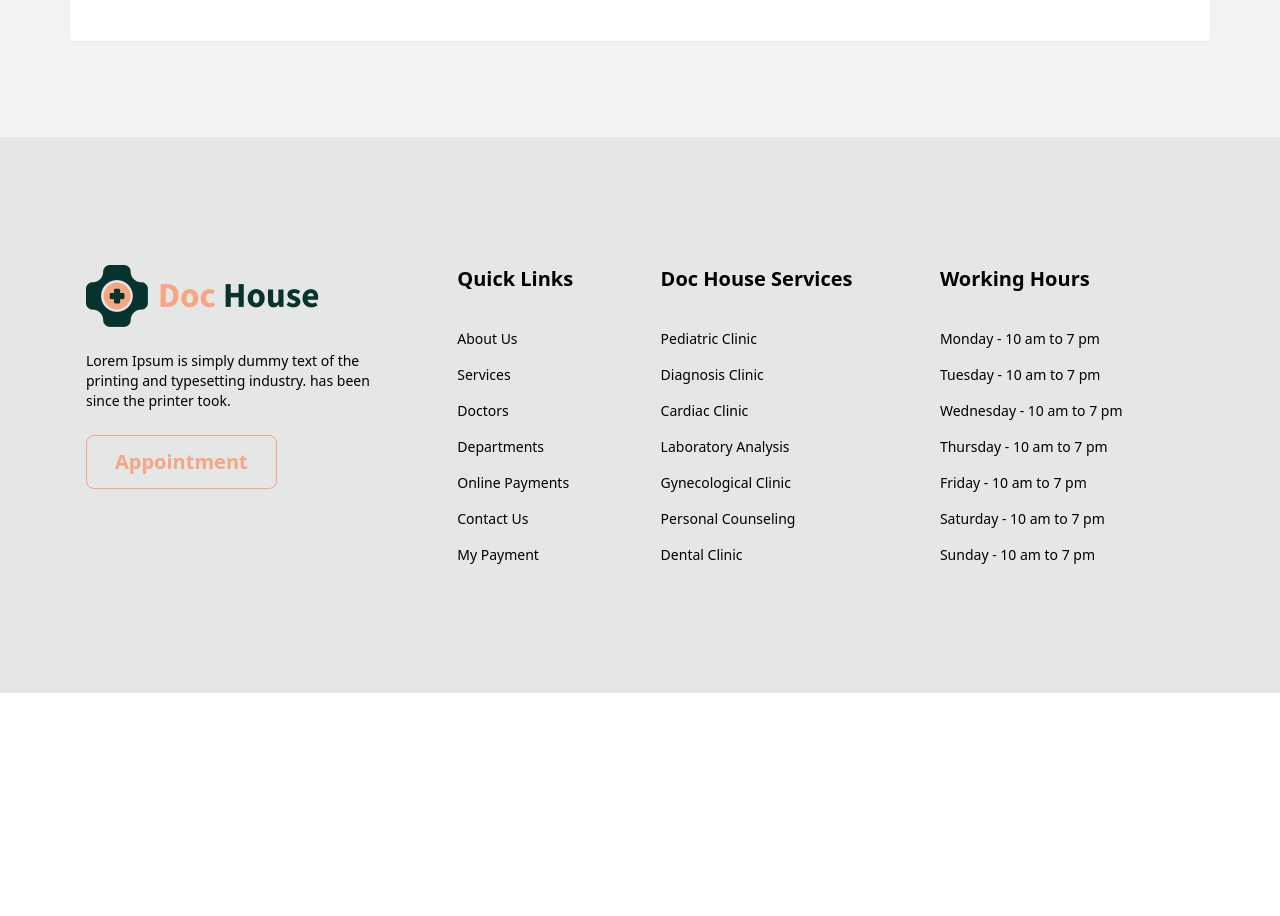
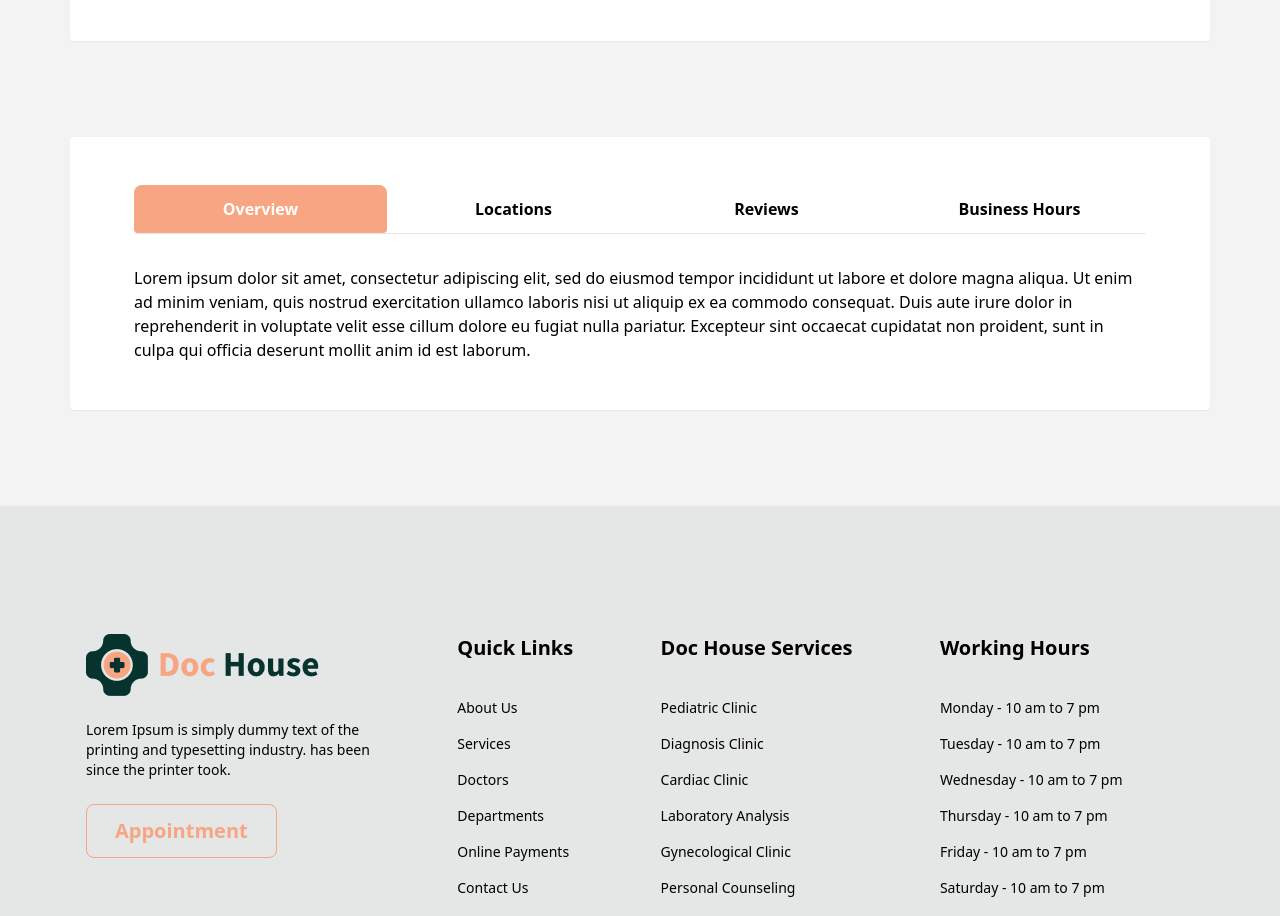
Before and after one commit to parvejpappu100/doc-house-client, a React (Vite) app: page /doctor-profile/1 in a window 1280 px wide. Shown: the part 860-1776 px from the top of the page. Before the commit the page ends 1553 px from the top, so only its background shows below. Built offline with nearby package versions, Linux system fonts and the light colour scheme; no server answers.

Commit message:
added doctor info details

```diff
--- a/public/doctors.json
+++ b/public/doctors.json
@@ -47,8 +47,8 @@
     "available_slot": [{"_id":1, "one": false, "two": true, "three": true, "four": true, "five": false, "six": true}],
     "image": "https://i.ibb.co.com/MDK4Fp1/doc-3.png",
     "speciality": ["Dental Filling", "Teeth Whitneing"],
-    "overview": "Lorem ipsum dolor sit amet, consectetur adipiscing elit, sed do eiusmod tempor incididunt ut labore et dolore magna aliqua. Ut enim ad minim veniam, quis nostrud exercitation ullamco laboris nisi ut aliquip ex ea commodo consequat. Duis aute irure dolor in reprehenderit in voluptate velit esse cillum dolore eu fugiat nulla pariatur. Excepteur sint occaecat cupidatat non proident, sunt in culpa qui officia deserunt mollit anim id est laborum.",
-    "location_details": "Lorem ipsum dolor sit amet, consectetur adipiscing elit, sed do eiusmod tempor incididunt ut labore et dolore magna aliqua. Ut enim ad minim veniam, quis nostrud exercitation ullamco laboris nisi ut aliquip ex ea commodo consequat. Duis aute irure dolor in reprehenderit in voluptate velit esse cillum dolore eu fugiat nulla pariatur. Excepteur sint occaecat cupidatat non proident, sunt in culpa qui officia deserunt mollit anim id est laborum.",
+    "overview": "Lorem ipsum dolor sit amet, consectetur adipiscing elit, sed do eiusmod tempor incididunt ut labore et dolore magna aliqua. Ut enim ad minim veniam, quis nostrud exercitation ullamco laboris nisi ut aliquip ex ea commodo consequat. Duis aute irure dolor in reprehenderit in voluptate velit esse cillum dolore eu fugiat nulla pariatur. Excepteur sint occaecat cupidatat non proident, sunt in culpa qui officia deserunt mollit anim id est laborum.Parvej Hasan Pappu",
+    "location_details": "Lorem ipsum dolor sit amet, consectetur adipiscing elit, sed do eiusmod tempor incididunt ut labore et dolore magna aliqua. Ut enim ad minim veniam, quis nostrud exercitation ullamco laboris nisi ut aliquip ex ea commodo consequat. Duis aute irure dolor in reprehenderit in voluptate velit esse cillum dolore eu fugiat nulla pariatur. Excepteur sint occaecat cupidatat non proident, sunt in culpa qui officia deserunt mollit anim id est laborum.Ariba",
     "reviews": [
       {
         "name": "Jon Doe",
@@ -69,7 +69,7 @@
         "review": "Lorem ipsum dolor sit amet, consectetur adipiscing elit, sed do eiusmod tempor incididunt ut labore et dolore magna aliqua. Ut enim ad minim veniam"
       }
     ],
-    "business_hours": "Lorem ipsum dolor sit amet, consectetur adipiscing elit, sed do eiusmod tempor incididunt ut labore et dolore magna aliqua. Ut enim ad minim veniam, quis nostrud exercitation ullamco laboris nisi ut aliquip ex ea commodo consequat. Duis aute irure dolor in reprehenderit in voluptate velit esse cillum dolore eu fugiat nulla pariatur. Excepteur sint occaecat cupidatat non proident, sunt in culpa qui officia deserunt mollit anim id est laborum."
+    "business_hours": "Lorem ipsum dolor sit amet, consectetur adipiscing elit, sed do eiusmod tempor incididunt ut labore et dolore magna aliqua. Ut enim ad minim veniam, quis nostrud exercitation ullamco laboris nisi ut aliquip ex ea commodo consequat. Duis aute irure dolor in reprehenderit in voluptate velit esse cillum dolore eu fugiat nulla pariatur. Excepteur sint occaecat cupidatat non proident, sunt in culpa qui officia deserunt mollit anim id est laborum.Sibba"
   },
   {
     "_id": 3,
--- /dev/null
+++ b/src/components/DoctorInfo/DoctorInfo.jsx
@@ -0,0 +1,55 @@
+import React, { useState } from 'react';
+
+const DoctorInfo = ({ doctor }) => {
+
+    const [info, setInfo] = useState(doctor?.overview);
+    console.log(info)
+
+    const [isActive, setIsActive] = useState("overviews");
+
+    const handleShowOverviews = () => {
+        setIsActive("overviews");
+        setInfo(doctor?.overview);
+    };
+
+    const handleShowLocations = () => {
+        setIsActive("location");
+        setInfo(doctor?.location_details);
+    };
+
+    const handleShowReviews = () => {
+        setIsActive("reviews");
+        setInfo(doctor?.reviews);
+    };
+
+    const handleShowTime = () => {
+        setIsActive("time");
+        setInfo(doctor?.business_hours);
+    };
+
+    return (
+        <div className='p-12'>
+            <div className='grid grid-cols-2 lg:grid-cols-4 gap-5 lg:gap-0'>
+                <button onClick={handleShowOverviews} className={isActive == "overviews" ? "bg-[#F7A582] text-white font-semibold py-3 rounded lg:rounded-t-lg " : " font-semibold"}>Overview</button>
+                <button onClick={handleShowLocations} className={isActive == "location" ? "bg-[#F7A582] text-white font-semibold py-3 rounded lg:rounded-t-lg " : " font-semibold"}>Locations</button>
+                <button onClick={handleShowReviews} className={isActive == "reviews" ? "bg-[#F7A582] text-white font-semibold py-3 rounded lg:rounded-t-lg " : " font-semibold"}>Reviews</button>
+                <button onClick={handleShowTime} className={isActive == "time" ? "bg-[#F7A582] text-white font-semibold py-3 rounded lg:rounded-t-lg " : " font-semibold"}>Business Hours</button>
+            </div>
+            <hr />
+            <div className='mt-8'>
+                {
+                    Array.isArray(info) ?
+                        <div>
+                            <h3>Review will be added later.</h3>
+                        </div> :
+                        <div>
+                            {info}
+                        </div>
+                }
+
+            </div>
+        </div>
+    );
+};
+
+export default DoctorInfo;
--- a/src/pages/DoctorProfile/DoctorProfile.jsx
+++ b/src/pages/DoctorProfile/DoctorProfile.jsx
@@ -5,6 +5,7 @@ import useDoctors from '../../hooks/useDoctors';
 import { Rating } from '@smastrom/react-rating';
 import '@smastrom/react-rating/style.css';
 import { LuMapPin } from "react-icons/lu";
+import DoctorInfo from '../../components/DoctorInfo/DoctorInfo';
 
 const DoctorProfile = () => {
 
@@ -55,11 +56,13 @@ const DoctorProfile = () => {
                                 </div>)
                             }
                         </div>
-                        <div>
-
-                        </div>
                     </div>
                 </div>
+            </div>
+            <div className='bg-white rounded shadow-sm px-4 max-w-[1140px]  m-auto mb-24'>
+                {
+                    doctor && <DoctorInfo doctor={doctor}></DoctorInfo>
+                }
             </div>
         </div>
     );
```
